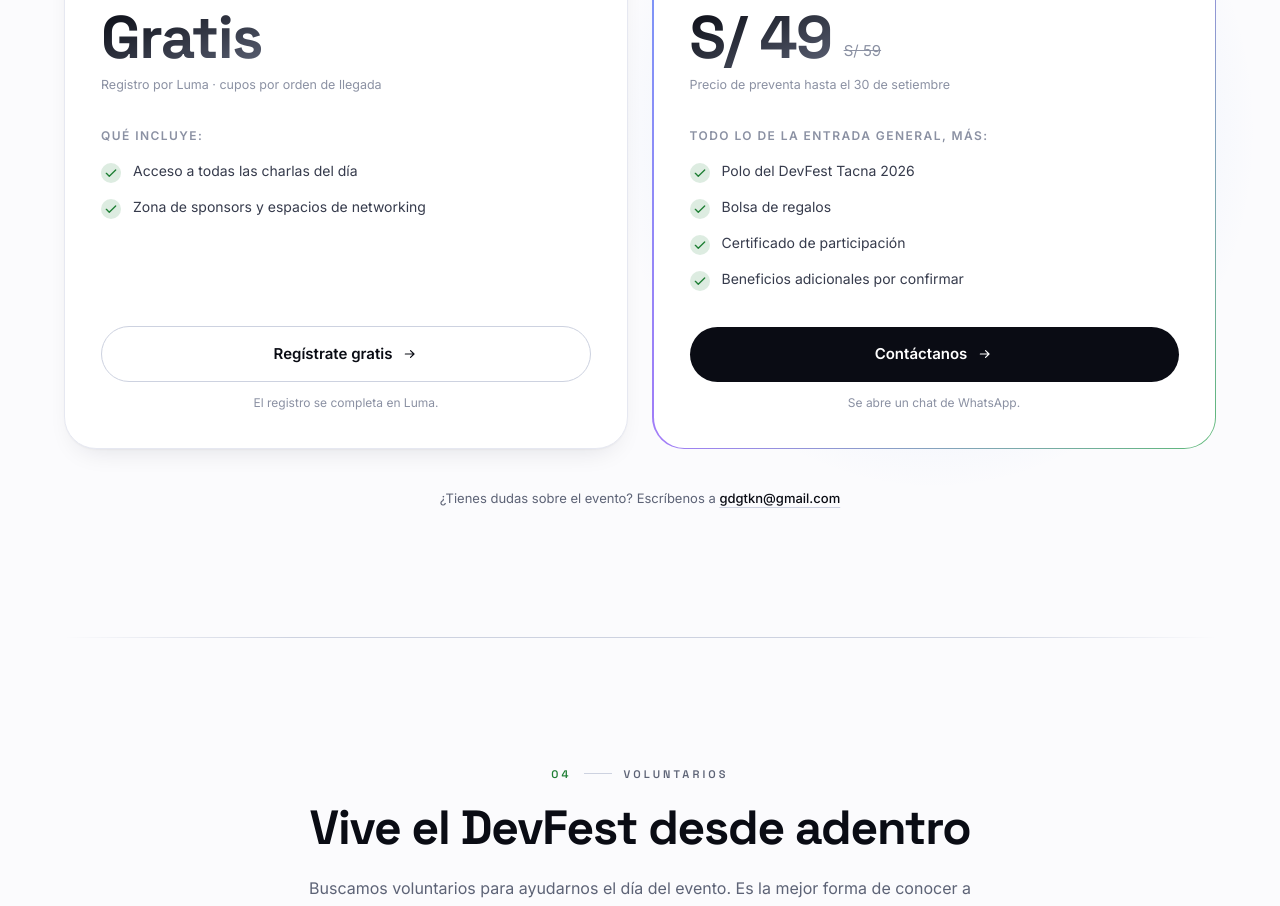
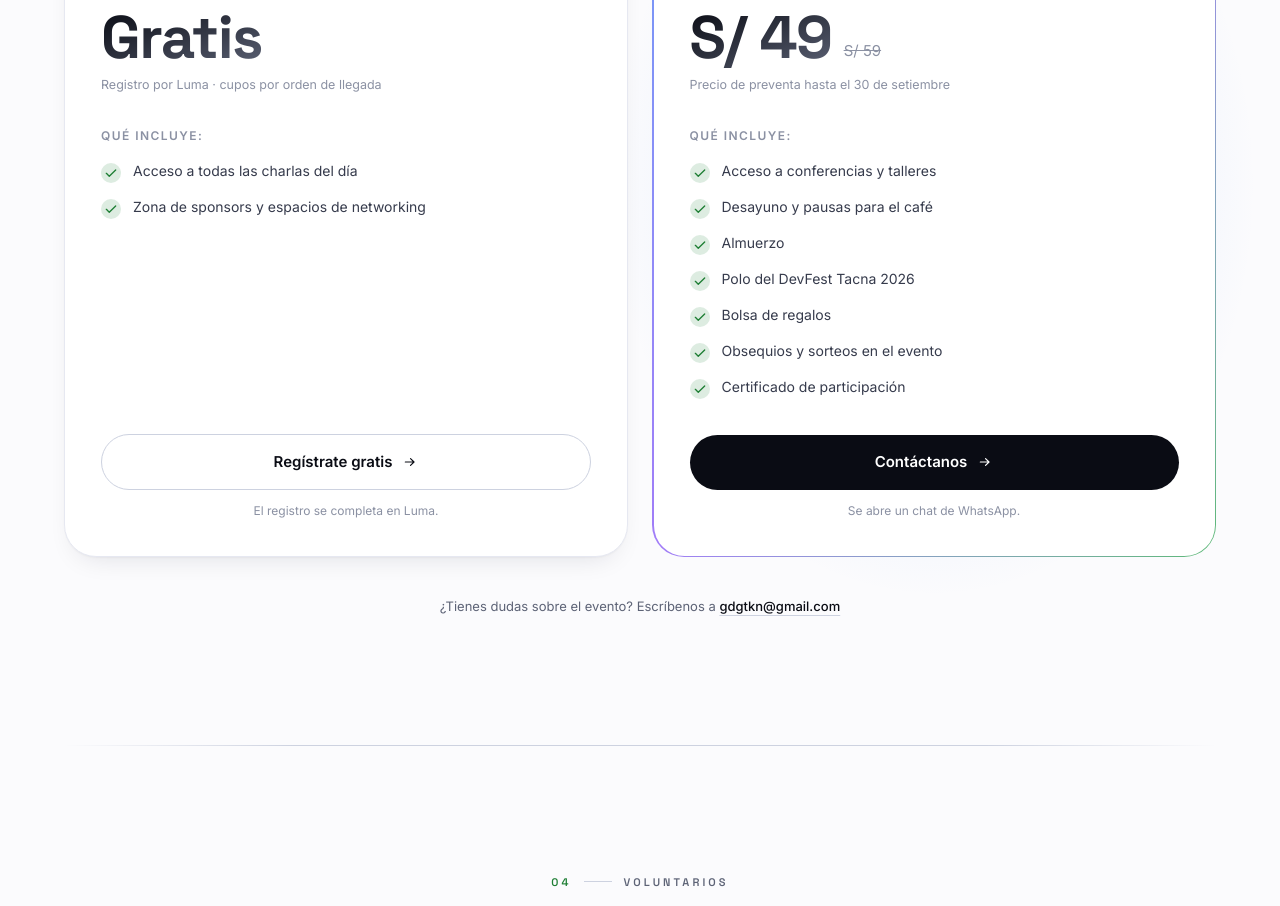
Before and after one commit to GDG-Tacna/web-gdg-tacna-2026, a Next.js app: page / in a window 1280 px wide. Shown: the part 3880-4786 px from the top of the page. Built offline with nearby package versions, Linux system fonts and the light colour scheme.

Commit message:
adding experiencia

```diff
--- a/src/data/tickets.ts
+++ b/src/data/tickets.ts
@@ -53,12 +53,15 @@
     priceNote: "Precio de preventa hasta el 30 de setiembre",
     highlight: "Preventa",
     featured: true,
-    includesTitle: "Todo lo de la entrada general, más:",
+    includesTitle: "Qué incluye:",
     includes: [
+      "Acceso a conferencias y talleres",
+      "Desayuno y pausas para el café",
+      "Almuerzo",
       "Polo del DevFest Tacna 2026",
       "Bolsa de regalos",
+      "Obsequios y sorteos en el evento",
       "Certificado de participación",
-      "Beneficios adicionales por confirmar",
     ],
     cta: "Contáctanos",
     ctaNote: "Se abre un chat de WhatsApp.",
```
